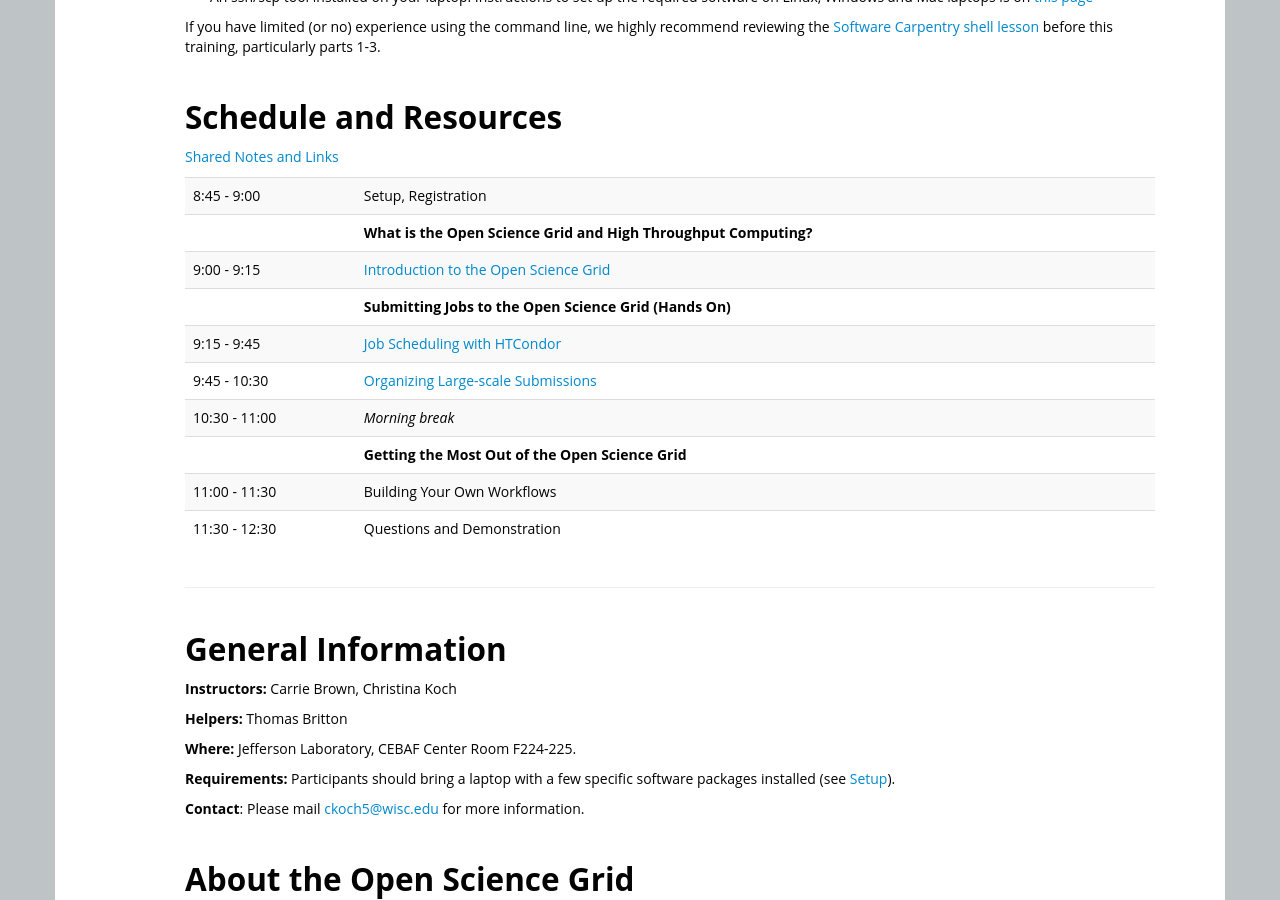
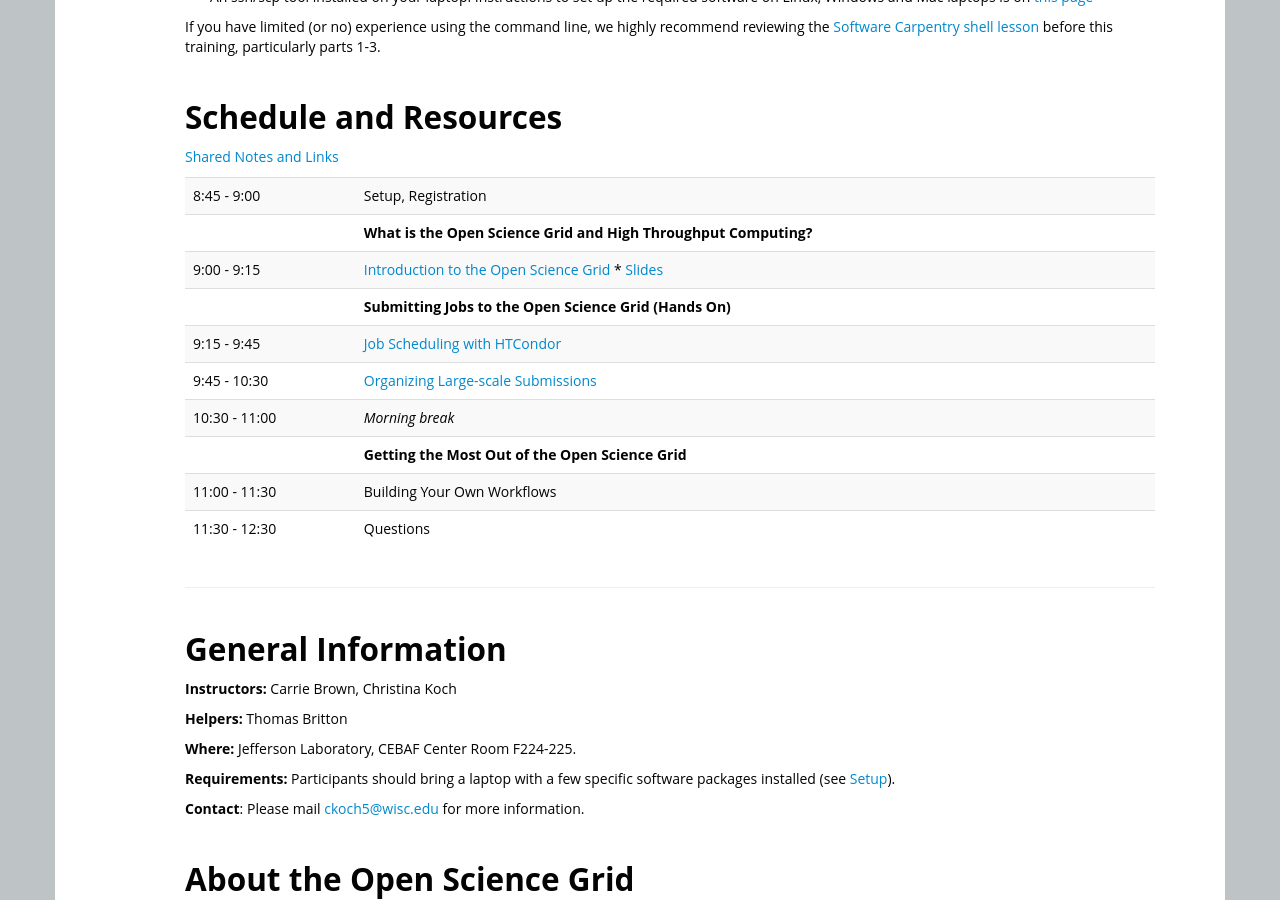
Before and after one commit to unlhcc/OSG-UserTraining-MWBD-2019, a Jekyll site: the page built from index.html, in a window 1280 px wide and 900 px high, scrolled down 1531 px. Built offline with Jekyll 4.4.1, drawn with Linux system fonts in a browser that asks for light colours.

Commit message:
adding intro slides

```diff
--- a/index.html
+++ b/index.html
@@ -61,14 +61,14 @@
     <table class="table table-striped">
     <tr> <td>8:45 - 9:00</td> <td>Setup, Registration</tr>
     <tr><td></td><th>What is the Open Science Grid and High Throughput Computing?</th></tr>
-    <tr> <td>9:00 - 9:15 </td> <td> <a href="materials/AHM/01-IntroGrid.html">Introduction to the Open Science Grid </a></td> </tr>
+    <tr> <td>9:00 - 9:15 </td> <td> <a href="materials/AHM/01-IntroGrid.html">Introduction to the Open Science Grid </a> * <a href="https://github.com/SWC-OSG-Workshop/OSG-UserTraining-JLab-2019/blob/gh-pages/materials/AHM/slides/2019-03-21-OSG-Jlab-intro.pdf">Slides</a></td> </tr>
     <tr><td></td><th>Submitting Jobs to the Open Science Grid (Hands On)</th></tr>
       <tr> <td>9:15 - 9:45</td> <td><a href="materials/AHM/02-HTCondor-Submitting.html">Job Scheduling with HTCondor</a></td> </tr>
       <tr> <td>9:45 - 10:30 </td> <td><a href="materials/AHM/03-Scaling-Up.html">Organizing Large-scale Submissions</a> </td> </tr>
       <tr> <td>10:30 - 11:00</td> <td><em>Morning break</em></td> </tr>
       <tr><td></td><th>Getting the Most Out of the Open Science Grid</th></tr>
       <tr> <td>11:00 - 11:30 </td> <td>Building Your Own Workflows</td></tr>
-      <tr> <td>11:30 - 12:30 </td> <td>Questions and Demonstration</td></tr>
+      <tr> <td>11:30 - 12:30 </td> <td>Questions</td></tr>
     </table>
   </div>
 <hr/>
```
